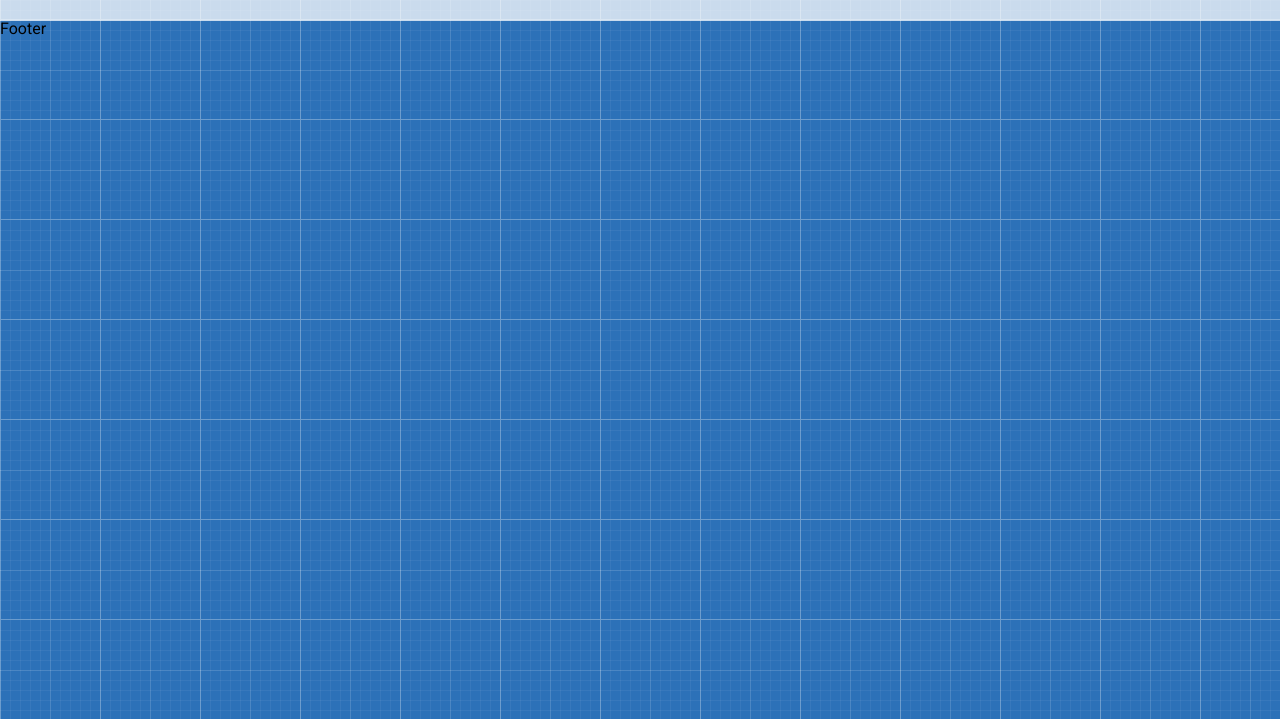
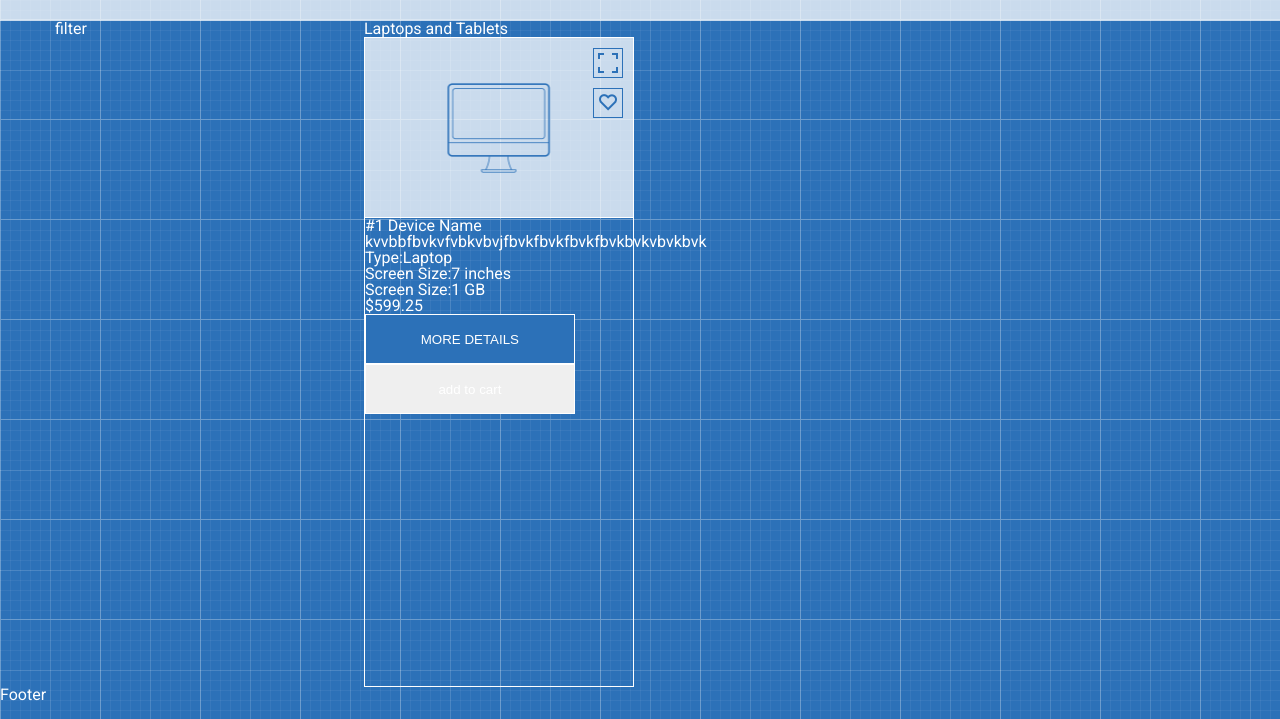
Before and after one commit to yurich30/yurich30.github.io, a plain HTML site: page index.html in a window 1280 px wide. Shown: the part 81-800 px from the top of the page. Drawn offline with Linux system fonts and the light colour scheme.

Commit message:
add and style .img div

```diff
--- a/index.html
+++ b/index.html
@@ -63,19 +63,49 @@
     <main class="main">
         <div class="container">
             <div class="row">
-                <div class="col-md-3"></div>
+                <div class="col-md-3">filter</div>
                 <div class="col-md-9">
-                    <div class="title"></div>
+                    <div class="title">Laptops and Tablets</div>
                     <div class="range">
-                        <div class="product"></div>
-                        <div class="product"></div>
-                        <div class="product"></div>
-                        <div class="product"></div>
-                        <div class="product"></div>
-                        <div class="product"></div>
-                        <div class="product"></div>
-                        <div class="product"></div>
-                        <div class="product"></div>
+                        <div class="subcol-md-3">
+                            <div class="product">
+                                <div class="img">
+                                    <img src="images/desktop.png">
+                                    <div class="increase"><div></div></div>
+                                    <div div class="like"><div></div></div>
+                                </div>
+                                <div class="info">
+                                    <div class="devicename">
+                                        <p>#1 Device Name</p>
+                                    </div>
+                                    <div class="description">
+                                        <p>kvvbbfbvkvfvbkvbvjfbvkfbvkfbvkfbvkbvkvbvkbvk</p>
+                                    </div>
+                                    <div class="info">
+                                        <p><em class="uppercase">Type:</em>Laptop</p>
+                                        <p><em class="uppercase">Screen Size:</em>7 inches</p>
+                                        <p><em class="uppercase">Screen Size:</em>1 GB</p>
+                                    </div>
+                                    <div class="price">$599.25</div>
+                                </div>
+                                <div class="btnmoredetails">
+                                    <button>MORE DETAILS</button>
+                                </div>
+                                <div class="btnaddtocart">
+                                    <button>add to cart</button>
+                                </div>
+                            </div>
+                        </div>
+                        <div class="subcol-md-3">
+
+                        </div>
+                        <div class="subcol-md-3"></div>
+                        <div class="subcol-md-3"></div>
+                        <div class="subcol-md-3"></div>
+                        <div class="subcol-md-3"></div>
+                        <div class="subcol-md-3"></div>
+                        <div class="subcol-md-3"></div>
+                        <div class="subcol-md-3"></div>
                     </div>
                 </div>
             </div>
--- a/style.css
+++ b/style.css
@@ -1,5 +1,6 @@
 * {
     box-sizing: border-box;
+    color: white;
 }
 body {
     font-family: "Roboto", sans-serif;
@@ -170,3 +171,107 @@ i {
     padding: 3px;
     margin-bottom: 3px;
 }
+
+
+
+
+
+
+
+                    /* MAIN */
+.col-md-9 {
+    width: 73%;
+}
+.subcol-md-3{
+    width: 33%;
+    float: left;
+}
+.product {
+    width: 270px;
+    height: 650px;
+    border: 1px solid white;
+}
+.img {
+    background-color:rgba(255,255,255,0.75);
+    position: relative;
+    height: 180px;
+    border-bottom: 1px solid white;
+    position: relative;
+}
+.img img{
+    position: absolute;
+    top: 50%;
+    left: 50%;
+    transform: translate(-50%,-50%);
+}
+.increase {
+    width: 30px;
+    height: 30px;
+    position: absolute;
+    top:10px;
+    right: 10px;
+    border: 1px solid #2c71b8;
+}
+.increase div {
+    width: 20px;
+    height: 20px;
+    position: absolute;
+    top: 4px;
+    left: 4px;
+    background-image: url(images/increase.png);
+    background-repeat: no-repeat;
+}
+.like {
+    position: absolute;
+    width: 30px;
+    height: 30px;
+    top: 50px;
+    right: 10px;
+    border:1px solid #2c71b8;
+}
+.like div {
+    position: absolute;
+    top: 5px;
+    left: 5px;
+    width: 20px;
+    height: 20px;
+    background-image: url(images/like.png);
+    background-repeat: no-repeat;
+}
+.increase:hover {
+    background-color: #2c71b8;
+}
+.increase div:hover {
+    position: absolute;
+    top: 4px;
+    left: 4px;
+    background-image: url(images/increase2.png);
+    background-repeat: no-repeat;
+
+}
+.like:hover {
+    background-color: #2c71b8;
+}
+.like div:hover {
+    position: absolute;
+    top: 5px;
+    left: 5px;
+    background-image: url(images/like2.png);
+    background-color: #2c71b8;
+}
+.description {}
+
+
+
+
+.btnmoredetails button{
+    height: 50px;
+    width: 210px;
+    border: 1px solid white;
+    background-color: #2c71b8;
+}
+.btnaddtocart button{
+    height: 50px;
+    width: 210px;
+    border: 1px solid white;
+}
```
